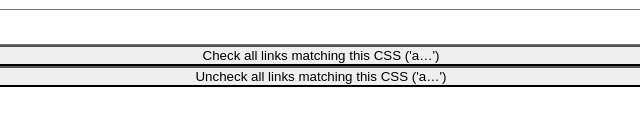
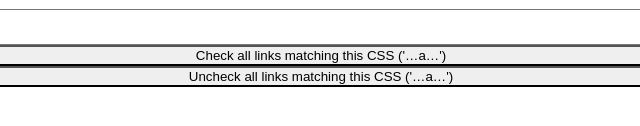
Before and after one commit to crabshank/Chrome-linkboxes, a browser extension: page index.html in a window 1280 px wide. Shown: the part 158-284 px from the top of the page, 319-959 px from the left. Drawn offline with Linux system fonts and the light colour scheme.

Commit message:
Add files via upload

```diff
--- a/index.html
+++ b/index.html
@@ -26,8 +26,8 @@
 		flex-direction: column-reverse;
 		margin-top:0.87em;
 	"></textarea>
-	<button id="checkCSS">Check all links matching this CSS ('a…')</button>
-	<button id="uncheckCSS">Uncheck all links matching this CSS ('a…')</button>
+	<button id="checkCSS">Check all links matching this CSS ('…a…')</button>
+	<button id="uncheckCSS">Uncheck all links matching this CSS ('…a…')</button>
 	<script src="index.js"></script>
   </body>
 </html>
```
